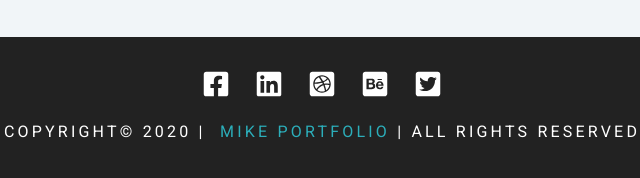
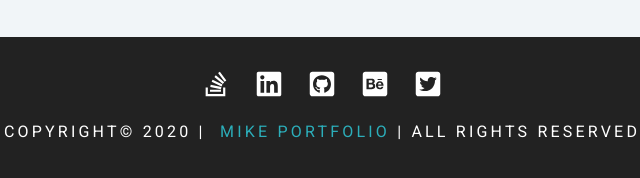
Before and after one commit to mikesundq/Portfolio, a Gatsby site in the folder portfolio-frontend/: page /contact in a window 1280 px wide. Shown: the part 619-797 px from the top of the page, 318-958 px from the left. Built offline with nearby package versions, Linux system fonts and the light colour scheme; Gatsby itself is replaced by a stand-in of ours.

Commit message:
updated social icons

```diff
--- a/portfolio-frontend/src/constants/socialLinks.js
+++ b/portfolio-frontend/src/constants/socialLinks.js
@@ -5,40 +5,42 @@ import {
   FaDribbbleSquare,
   FaBehanceSquare,
   FaTwitterSquare,
+  FaStackOverflow,
+  FaGithubSquare,
 } from "react-icons/fa"
 import { SocialLinksWrap } from "../elements"
 
 const data = [
   {
     id: 1,
-    icon: <FaFacebookSquare className="social-icon"></FaFacebookSquare>,
-    url: "https://www.twitter.com",
+    icon: <FaStackOverflow></FaStackOverflow>,
+    url: "https://stackoverflow.com/users/14450218/",
   },
   {
     id: 2,
-    icon: <FaLinkedin className="social-icon"></FaLinkedin>,
-    url: "https://www.twitter.com",
+    icon: <FaLinkedin></FaLinkedin>,
+    url: "https://www.linkedin.com/in/mike-sundqvist/",
   },
   {
     id: 3,
-    icon: <FaDribbbleSquare className="social-icon"></FaDribbbleSquare>,
-    url: "https://www.twitter.com",
+    icon: <FaGithubSquare></FaGithubSquare>,
+    url: "https://github.com/mikesundq",
   },
   {
     id: 4,
-    icon: <FaBehanceSquare className="social-icon"></FaBehanceSquare>,
+    icon: <FaBehanceSquare></FaBehanceSquare>,
     url: "https://www.twitter.com",
   },
   {
     id: 5,
-    icon: <FaTwitterSquare className="social-icon"></FaTwitterSquare>,
-    url: "https://www.twitter.com",
+    icon: <FaTwitterSquare></FaTwitterSquare>,
+    url: "https://twitter.com/MikeSundqvist",
   },
 ]
 const links = data.map(link => {
   return (
     <li key={link.id}>
-      <a href={link.url} className="social-link">
+      <a href={link.url}>
         {link.icon}
       </a>
     </li>
--- a/portfolio-frontend/src/pages/about.js
+++ b/portfolio-frontend/src/pages/about.js
@@ -45,7 +45,6 @@ const About = ({
                             <a href={downloadFile} download>
                                 Ladda ner fullständig CV
                             </a>
-                            {` `}
                         </CVButton>
                         <Button to="/contact">
                             kontakta mig
```
